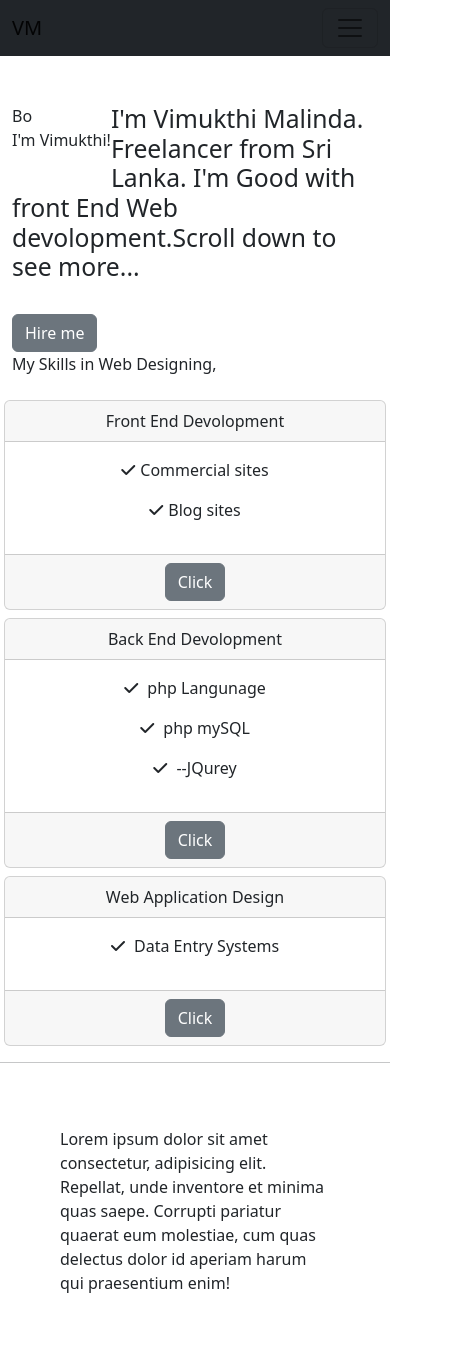
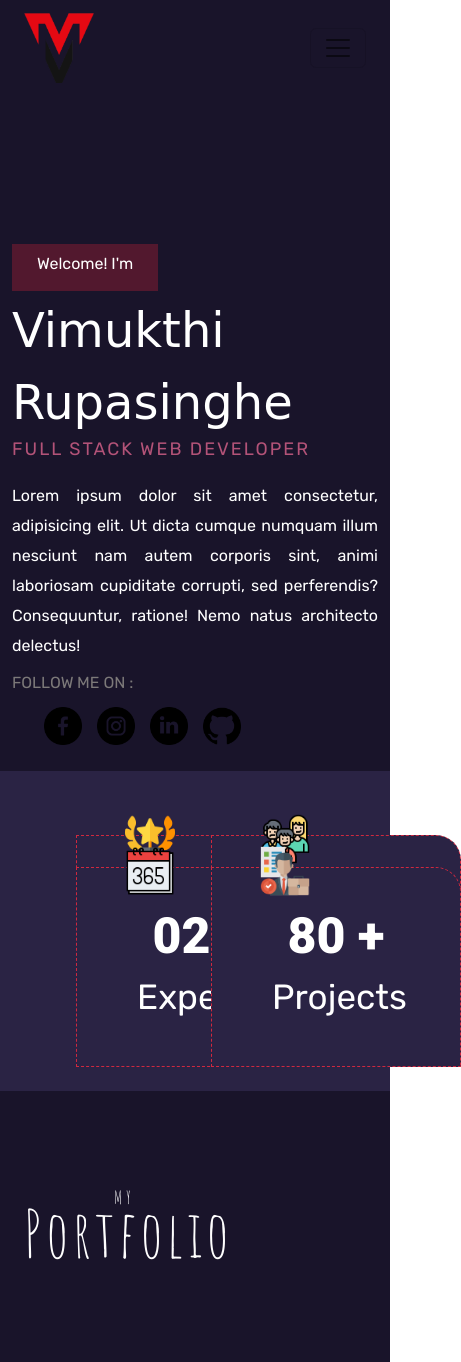
Before and after one commit to Vimuwa96/My-porfolio, a plain HTML site: page index.html in a window 390 px wide. Shown: the top 1362 px of the page, 461 px wide, since content can reach past the window. Drawn offline with nearby package versions, Linux system fonts and the light colour scheme; a web font is replaced by a local one.

Commit message:
Add files via upload

```diff
--- /dev/null
+++ b/css/index.css
@@ -0,0 +1,156 @@
+@import url("https://fonts.googleapis.com/css2?family=Roboto:wght@300;400;500;700&family=Rubik&display=swap");
+@import url("https://fonts.googleapis.com/css2?family=Monoton&display=swap");
+@import url("https://fonts.googleapis.com/css2?family=Fredericka+the+Great&family=Monoton&display=swap");
+@import url('https://fonts.googleapis.com/css2?family=Roboto:wght@500&display=swap');
+@import url('https://fonts.googleapis.com/css2?family=Roboto:wght@500;900&display=swap');
+@import url('https://fonts.googleapis.com/css2?family=Amatic+SC&display=swap');
+
+
+
+* {
+  margin: 0;
+  padding: 0;
+  box-sizing: border-box;
+  font-family: "Rubik", sans-serif;
+  /* Body Colour */
+
+}
+
+.main{
+  background: rgb(25, 20, 42) !important;
+}
+
+#main-view {
+  color: white;
+
+}
+
+.navbar-nav a {
+  color: white;
+  padding-right: 30px;
+  padding-left: 30px;
+}
+
+#Download {
+  background-color: rgb(208, 40, 63) !important;
+  padding: 10px;
+  border-radius: 2px;
+}
+#Intro {
+  color: white;
+  height: 80vh;
+  padding-top: 100px;
+
+}
+
+.description{
+  text-align: justify;
+}
+
+.me {
+  background-color: rgb(82, 24, 46) !important;
+  padding: 15px 25px 15px 25px;
+  font-size: 1rem;
+  position: absolute;
+
+}
+
+.name {
+  position: relative;
+  font-size: 3rem;
+  font-family: "Fredericka the Great", cursive;
+  top: 50px;
+}
+
+.designation {
+  position: relative;
+  line-height: 1px;
+  top: 45px;
+  font-family: "Rubik", sans-serif;
+  text-transform: uppercase;
+  letter-spacing: 2px;
+  font-size: 18px;
+  color: rgb(179, 83, 120) !important;
+}
+
+.description {
+  position: relative;
+  top: 60px;
+  line-height: 30px;
+}
+
+.socials{
+ position: relative;
+ top: 90px;
+}
+
+.socials {
+  list-style: none;
+  display:inline-flex;
+
+}
+
+.myimage{
+  z-index: 99;
+  width: 120%;
+  height: 80%;
+
+}
+
+#about{
+  color: white;
+  height: 320px;
+  z-index: 100;
+}
+
+.cards{
+  background-color: rgb(42, 35, 68) !important;
+  border: 1px dashed rgb(208, 40, 63);
+  align-items: center;
+  vertical-align: baseline;
+  border-top-right-radius: 25px;
+  height: 200px;
+  width: 250px;
+  position: absolute;
+
+}
+
+#portfolio{
+  height: 100vh;
+  background: rgb(25, 20, 42) !important;
+}
+
+.number{
+  top: 150px;
+  font-size: 50px;
+  font-weight: 900;
+  font-family: 'Roboto', sans-serif;
+}
+
+.award{
+  font-size: 50px;
+}
+
+.icon{
+  position: absolute;
+  bottom: 170px;
+}
+
+
+.socials a:hover{
+  transform: scaleY(10px);
+}
+
+
+.portfolio{
+  font-family: 'Amatic SC', cursive;
+  font-size: 65px;
+  color: white;
+  letter-spacing: 4px;
+  line-height: 20px;
+}
+
+.col-4{
+  text-align: center;
+  vertical-align: middle;
+}
--- /dev/null
+++ b/css/mobile.css
@@ -0,0 +1,157 @@
+@media only screen and (max-width: 600px) {
+    .myimage{
+        display: none;
+    }
+
+    .main{
+        background: rgb(25, 20, 42) !important;
+      }
+
+      #main-view {
+        color: white;
+
+      }
+
+      .navbar-nav a {
+        color: white;
+        padding-right: 30px;
+        padding-left: 30px;
+      }
+
+      #Download {
+        background-color: rgb(208, 40, 63) !important;
+        padding: 10px;
+        border-radius: 2px;
+      }
+      #Intro {
+        color: white;
+        height: 80vh;
+        padding-top: 100px;
+
+      }
+
+      .description{
+        text-align: justify;
+      }
+
+      .me {
+        background-color: rgb(82, 24, 46) !important;
+        padding: 15px 25px 15px 25px;
+        font-size: 1rem;
+        position: absolute;
+
+      }
+
+      .name {
+        position: relative;
+        font-size: 3rem;
+        font-family: "Fredericka the Great", cursive;
+        top: 50px;
+      }
+
+      .designation {
+        position: relative;
+        line-height: 1px;
+        top: 45px;
+        font-family: "Rubik", sans-serif;
+        text-transform: uppercase;
+        letter-spacing: 2px;
+        font-size: 18px;
+        color: rgb(179, 83, 120) !important;
+      }
+
+      .description {
+        position: relative;
+        top: 60px;
+        line-height: 30px;
+      }
+
+      .socials{
+       position: relative;
+       top: 90px;
+      }
+
+      .socials {
+        list-style: none;
+        display:inline-flex;
+
+      }
+
+      .myimage{
+        z-index: 99;
+        width: 120%;
+        height: 80%;
+
+      }
+
+      #about{
+        color: white;
+        height: 320px;
+        z-index: 100;
+      }
+
+      .cards{
+        background-color: rgb(42, 35, 68) !important;
+        border: 1px dashed rgb(208, 40, 63);
+        align-items: center;
+        vertical-align: baseline;
+        border-top-right-radius: 25px;
+        height: 200px;
+        width: 250px;
+        position: absolute;
+
+      }
+
+      #portfolio{
+        height: 100vh;
+        background: rgb(25, 20, 42) !important;
+      }
+
+      .number{
+        top: 150px;
+        font-size: 50px;
+        font-weight: 900;
+        font-family: 'Roboto', sans-serif;
+      }
+
+      .award{
+        font-size: 50px;
+      }
+
+      .icon{
+        position: absolute;
+        bottom: 170px;
+      }
+
+
+      .socials a:hover{
+        transform: scaleY(10px);
+      }
+
+
+      .portfolio{
+        font-family: 'Amatic SC', cursive;
+        font-size: 65px;
+        color: white;
+        letter-spacing: 4px;
+        line-height: 20px;
+      }
+
+      #filters{
+        font-size: 15px;
+        text-transform: uppercase;
+      }
+
+      #filters .row{
+        background-color: rgb(42, 35, 68) !important;
+      }
+
+      .col-4{
+        text-align: center;
+        vertical-align: middle;
+      }
+
+
+
+
+  }
--- a/index.html
+++ b/index.html
@@ -1,229 +1,255 @@
-<!doctype html>
+<!DOCTYPE html>
 <html lang="en">
+  <head>
+    <meta charset="UTF-8" />
+    <meta name="viewport" content="width=device-width, initial-scale=1.0" />
+    <title>Vimukthi Malinda</title>
+    <!-- CSS Links -->
+    <link rel="stylesheet" href="css/index.css" />
+    <link rel="stylesheet" href="css/mobile.css" />
 
-<head>
-  <meta charset="utf-8">
-  <meta name="viewport" content="width=device-width, initial-scale=1">
-  <title>My Portfolio</title>
-  <link href="https://unpkg.com/aos@2.3.1/dist/aos.css" rel="stylesheet">
-
-  <!--FontAWSOME-->
-  <script src="https://kit.fontawesome.com/1a3b5235e0.js" crossorigin="anonymous"></script>
-
-  <!--SmootScroll-->
-  <link rel="stylesheet" href="https://cdn.jsdelivr.net/npm/locomotive-scroll@4.1.0/dist/locomotive-scroll.css">
-  <link href="https://cdn.jsdelivr.net/npm/bootstrap@5.2.3/dist/css/bootstrap.min.css" rel="stylesheet"
-    integrity="sha384-rbsA2VBKQhggwzxH7pPCaAqO46MgnOM80zW1RWuH61DGLwZJEdK2Kadq2F9CUG65" crossorigin="anonymous">
-
-  <!--Bootstrap CDN-->
-  <link href="https://cdn.jsdelivr.net/npm/bootstrap@5.2.3/dist/css/bootstrap.min.css" rel="stylesheet"
-    integrity="sha384-rbsA2VBKQhggwzxH7pPCaAqO46MgnOM80zW1RWuH61DGLwZJEdK2Kadq2F9CUG65" crossorigin="anonymous">
-  <!--CSS-->
-  <link rel="stylesheet" href="css/button.css">
-  <link rel="stylesheet" href="css/index.css">
-  <link rel="stylesheet" href="css/navigation.css">
-
-  <!--JQurey CDN-->
-  <script src="https://ajax.googleapis.com/ajax/libs/jquery/3.6.1/jquery.min.js"></script>
-
+    <!-- Bootstrap CDN -->
+    <link
+      href="https://cdn.jsdelivr.net/npm/bootstrap@5.2.3/dist/css/bootstrap.min.css"
+      rel="stylesheet"
+      integrity="sha384-rbsA2VBKQhggwzxH7pPCaAqO46MgnOM80zW1RWuH61DGLwZJEdK2Kadq2F9CUG65"
+      crossorigin="anonymous"
+    />
   </head>
-
   <body>
-<div data-scroll-container="">
-    <nav class="navbar navbar-expand-lg bg-dark " id="navigation_bar">
+    <div class="main">
+      <div class="container" id="main-view">
+        <!-- Navigation Bar -->
+        <nav class="navbar navbar-expand-lg">
           <div class="container-fluid">
-        <a class="navbar-brand" href="#">VM
-
-        </a>
-        <button class="navbar-toggler" type="button" data-bs-toggle="collapse" data-bs-target="#navbarSupportedContent"
-          aria-controls="navbarSupportedContent" aria-expanded="false" aria-label="Toggle navigation">
+            <a class="navbar-brand" href="#">
+              <img src="imges/LOGO.png" alt="" height="70px" width="70px"
+            /></a>
+            <button
+              class="navbar-toggler"
+              type="button"
+              data-bs-toggle="collapse"
+              data-bs-target="#navbarNavAltMarkup"
+              aria-controls="navbarNavAltMarkup"
+              aria-expanded="false"
+              aria-label="Toggle navigation"
+            >
               <span class="navbar-toggler-icon"></span>
             </button>
-        <div class="collapse navbar-collapse" id="navbarSupportedContent">
-          <ul class="navbar-nav mx-auto  mb-2 mb-lg-0" id="navlist">
-            <li class="nav-item">
-              <a class="nav-link active" aria-current="page" href="index.html">Home</a>
+            <div class="collapse navbar-collapse" id="navbarNavAltMarkup">
+              <div class="navbar-nav mx-auto">
+                <a
+                  class="nav-link"
+                  style="padding-right: 25px"
+                  aria-current="page"
+                  href="#"
+                  >About Me</a
+                >
+                <a class="nav-link" style="padding-right: 25px" href="#"
+                  >Services</a
+                >
+                <a
+                  class="nav-link"
+                  style="padding-right: 25px"
+                  href="#portfolio"
+                  >Portfolio</a
+                >
+                <a class="nav-link" style="padding-right: 50px" href="#"
+                  >Contact Us</a
+                >
+                <a id="Download" class="nav-link" href="#">Download CV</a>
+              </div>
+            </div>
+          </div>
+        </nav>
+      </div>
+      <!-- Navigation Bar End -->
+      <div class="container" id="Intro">
+        <!-- Start Row -->
+        <div class="row pt-5">
+          <div class="col-md-6" id="me">
+            <p class="me pt-2">Welcome! I'm</p>
+
+            <p class="name">Vimukthi Rupasinghe</p>
+
+            <p class="designation">Full Stack Web Developer</p>
+
+            <p class="description">
+              Lorem ipsum dolor sit amet consectetur, adipisicing elit. Ut dicta
+              cumque numquam illum nesciunt nam autem corporis sint, animi
+              laboriosam cupiditate corrupti, sed perferendis? Consequuntur,
+              ratione! Nemo natus architecto delectus!
+            </p>
+
+            <ul class="socials">
+              <li>
+                <a href=""
+                  ><img
+                    src="imges/facebook.png"
+                    alt=""
+                    style="height: 38px; padding-right: 15px"
+                /></a>
               </li>
-            <li class="nav-item">
-              <a class="nav-link" href="#third_section">About Me</a>
+              <li>
+                <a href=""
+                  ><img
+                    src="imges/instagram.png"
+                    alt=""
+                    style="height: 38px; padding-right: 15px"
+                /></a>
               </li>
-            <li class="nav-item dropdown">
-              <a class="nav-link" href="#" role="button" data-bs-toggle="dropdown" aria-expanded="false">
-                Dropdown
-              </a>
-              <ul class="dropdown-menu" style="background-color:black ;">
-                <li><a class="dropdown-item" href="#">Action</a></li>
-                <li><a class="dropdown-item" href="#">Another action</a></li>
-                <li><a class="dropdown-item" href="#">Something else here</a></li>
-              </ul>
+              <li>
+                <a href=""
+                  ><img
+                    src="imges/social.png"
+                    alt=""
+                    style="height: 38px; padding-right: 15px"
+                /></a>
               </li>
-            <li class="nav-item">
-              <a class="nav-link">Disabled</a>
+              <li>
+                <a href=""
+                  ><img
+                    src="imges/github.png"
+                    alt=""
+                    style="height: 38px; padding-right: 15px"
+                /></a>
               </li>
             </ul>
 
+            <p style="text-transform: uppercase; color: #7c7979">
+              Follow Me On :
+            </p>
+          </div>
+          <!-- End coloum -->
+
+          <div class="col-md-6" id="images">
+            <div class="container">
+              <img
+                class="myimage"
+                src="imges/me.png"
+                alt=""
+                style="height: 450px"
+              />
             </div>
           </div>
-    </nav>
-
-    <!-- Back to top button -->
-    <a id="button"></a>
-
-    <!--Main Header-->
-
-    <div class="container pt-5" id="main_header">
-      <div class="centeredBox float-start">
-        <span data-scroll id="typewriter" data-array=""></span><br>
-        <p class="about_me"> I'm Vimukthi!</p>
+        </div>
+        <!-- End Row -->
       </div>
     </div>
-    <div class="container" id="second_section">
-      <h2>I'm Vimukthi Malinda. Freelancer from Sri Lanka. I'm Good with front End Web devolopment.Scroll down to see
-        more...</h2>
-
-      <br>
-      <div class="hireme btn btn-secondary" id="hireme"><a href="index.html"
-          style="color: white; text-decoration: none;">Hire me</a></div>
+    <!-- About Me Section -->
+    <div
+      class="container-fluid"
+      id="about"
+      style="background-color: rgb(42, 35, 68) !important"
+    >
+      <div class="container">
+        <div class="row p-5">
+          <div class="col-md-3 col-6 p-3">
+            <div class="cards p-5">
+              <div class="icon">
+                <img src="imges/trophy.png" alt="" style="height: 50px" />
+              </div>
+              <div class="container text-center" style="line-height: 40px">
+                <p class="number">02</p>
+                <p class="award text-center">
+                  <span style="font-size: 35px">Ongoings </span>
+                </p>
+              </div>
+            </div>
           </div>
 
+          <div class="col-md-3 col-6 p-3">
+            <div class="cards p-5">
+              <div class="icon">
+                <img src="imges/rating.png" alt="" style="height: 50px" />
+              </div>
+              <div class="container text-center" style="line-height: 40px">
+                <p class="number">50 +</p>
+                <p class="award text-center">
+                  <span style="font-size: 35px">Customers </span>
+                </p>
+              </div>
+            </div>
+          </div>
 
-    <div class="container" id="third_section">
+          <div class="col-md-3 col-6 p-3">
+            <div class="cards p-5">
+              <div class="icon">
+                <img src="imges/calendar.png" alt="" style="height: 50px" />
+              </div>
+              <div class="container text-center" style="line-height: 40px">
+                <p class="number">02 +</p>
+                <p class="award">
+                  <span style="font-size: 35px">Experience </span>
+                </p>
+              </div>
+            </div>
+          </div>
 
-      <p>My Skills in Web Designing,</p>
-      <center>
-        <div class="row">
-          <div class="col-md-4 g-2">
-            <div data-aos="flip-left">
-              <div data-scroll="" data-scroll-speed="1" data-scroll-direction="vertical"
-                class="card">
-                <div class="card-header">
-                  Front End Devolopment
+          <div class="col-md-3 col-6 p-3">
+            <div class="cards p-5">
+              <div class="icon">
+                <img
+                  src="imges/project-manager.png"
+                  alt=""
+                  style="height: 50px"
+                />
               </div>
-                <div class="card-body">
-                  <p> <i class="fa-sharp fa-solid fa-check" style="margin:0 5px 0 0 ;"></i>Commercial sites</p>
-                  <p> <i class="fa-sharp fa-solid fa-check" style="margin:0 5px 0 0 ;"></i>Blog sites</p>
+              <div class="container text-center" style="line-height: 40px">
+                <p class="number">80 +</p>
+                <p class="award">
+                  <span style="font-size: 35px">Projects </span>
+                </p>
               </div>
-                <div class="card-footer">
-                  <a href="" class="btn btn-secondary">Click</a>
-
+            </div>
           </div>
         </div>
       </div>
     </div>
 
-          <div class="col-md-4 g-2">
-            <div data-aos="flip-up">
-              <div data-scroll="" data-scroll-speed="1" data-scroll-direction="vertical" class="card">
-                <div class="card-header">
-                  Back End Devolopment
+    <div class="container-fluid" id="portfolio">
+      <div class="portfolio pt-5">
+        <div class="container pt-5">
+          <div class="row">
+            <div class="col-md-6">
+              <p
+                style="
+                  font-size: 18px;
+                  text-transform: uppercase;
+                  font-family: 'Amatic SC', cursive;
+                  padding-left: 90px;
+                "
+              >
+                My
+              </p>
+              <p class="portfolio">Portfolio</p>
             </div>
-                <div class="card-body">
-                  <p><i class="fa-sharp fa-solid fa-check" style="margin:0 5px 0 0 ;"></i> php Langunage</p>
-                  <p><i class="fa-sharp fa-solid fa-check" style="margin:0 5px 0 0 ;"></i> php mySQL</p>
-                  <p><i class="fa-sharp fa-solid fa-check" style="margin:0 5px 0 0 ;"></i> --JQurey</p>
+            <!-- <div class="col-md-6 pt-5" id="filters">
+              <div class="row" style="text-align: center;">
 
+                <div class="col-4" id="data">
+                  <p>All Works</p>
                 </div>
-                <div class="card-footer">
-                  <a href="" class="btn btn-secondary">Click</a>
+                <div class="col-4" id="data">
+                  <p>Personal Projects</p>
+                </div>
+                <div class="col-4" id="data">
+                  <p>All Works</p>
+                </div>
+              </div>
 
+
+            </div> -->
           </div>
         </div>
       </div>
     </div>
 
-          <div class="col-md-4 g-2">
-            <div data-aos="flip-right">
-            <div data-scroll="" data-scroll-speed="1" data-scroll-direction="vertical"
-              class="card">
-              <div class="card-header">
-                Web Application Design
-              </div>
-              <div class="card-body">
-                <p><i class="fa-sharp fa-solid fa-check" style="margin:0 5px 0 0 ;"></i> Data Entry Systems</p>
-              </div>
-              <div class="card-footer">
-                <a href="" class="btn btn-secondary">Click</a>
-
-              </div>
-            </div>
-          </div>
-        </div>
-        </div>
-      </center>
-    </div>
-    <hr class="bg-secondary">
-
-    <div class="container" id="fourth_section">
-      <div class="hero p-5">
-
-
-        <p>Lorem ipsum dolor sit amet consectetur, adipisicing elit. Repellat, unde inventore et minima quas saepe.
-          Corrupti pariatur quaerat eum molestiae, cum quas delectus dolor id aperiam harum qui praesentium enim!</p>
-      </div>
-
-      <div class="container">
-
-
-      </div>
-
-    </div>
-
-<br>
-
-    <div class="container-fluid" id="fifth_section">
-
-    </div>
-
-
-
-
-
-
-
-
-
-
-
-
-
-
-
-
-
-
-
-
-
-
-
-
-  </div>
-  <div class="back-to-top"><a href="#navigation_bar"><i class="fa-solid fa-arrow-up" id="back-to-top"></i></a> </div>
-  <script src="js/typing.js"> </script>
-  <script src="js/button.js"> </script>
-  <script src="js/navigationbar.js"> </script>
-
-
-
-
-  <script src="https://cdn.jsdelivr.net/npm/bootstrap@5.2.3/dist/js/bootstrap.bundle.min.js"
+    <!-- Bootstrap CDN -->
+    <script
+      src="https://cdn.jsdelivr.net/npm/bootstrap@5.2.3/dist/js/bootstrap.bundle.min.js"
       integrity="sha384-kenU1KFdBIe4zVF0s0G1M5b4hcpxyD9F7jL+jjXkk+Q2h455rYXK/7HAuoJl+0I4"
-    crossorigin="anonymous"></script>
-
-<script>
-  $(document).ready(function(){
-  $("button").click(function(){
-    $("#div1").remove();
-  });
-});
-</script>
-
-
-  <script src="https://unpkg.com/aos@2.3.1/dist/aos.js"></script>
-  <script>
-    AOS.init();
-  </script>
-
+      crossorigin="anonymous"
+    ></script>
   </body>
-
 </html>
```
Also changed, not shown: imges/LOGO.png (added), imges/calendar.png (added), imges/facebook.png (added), imges/github.png (added), imges/graph.png (added), imges/instagram.png (added), imges/me.png (added), imges/project-manager.png (added), imges/rating.png (added), imges/social.png (added), imges/trophy.png (added). Lines whose indentation alone changed are shown as unchanged.
